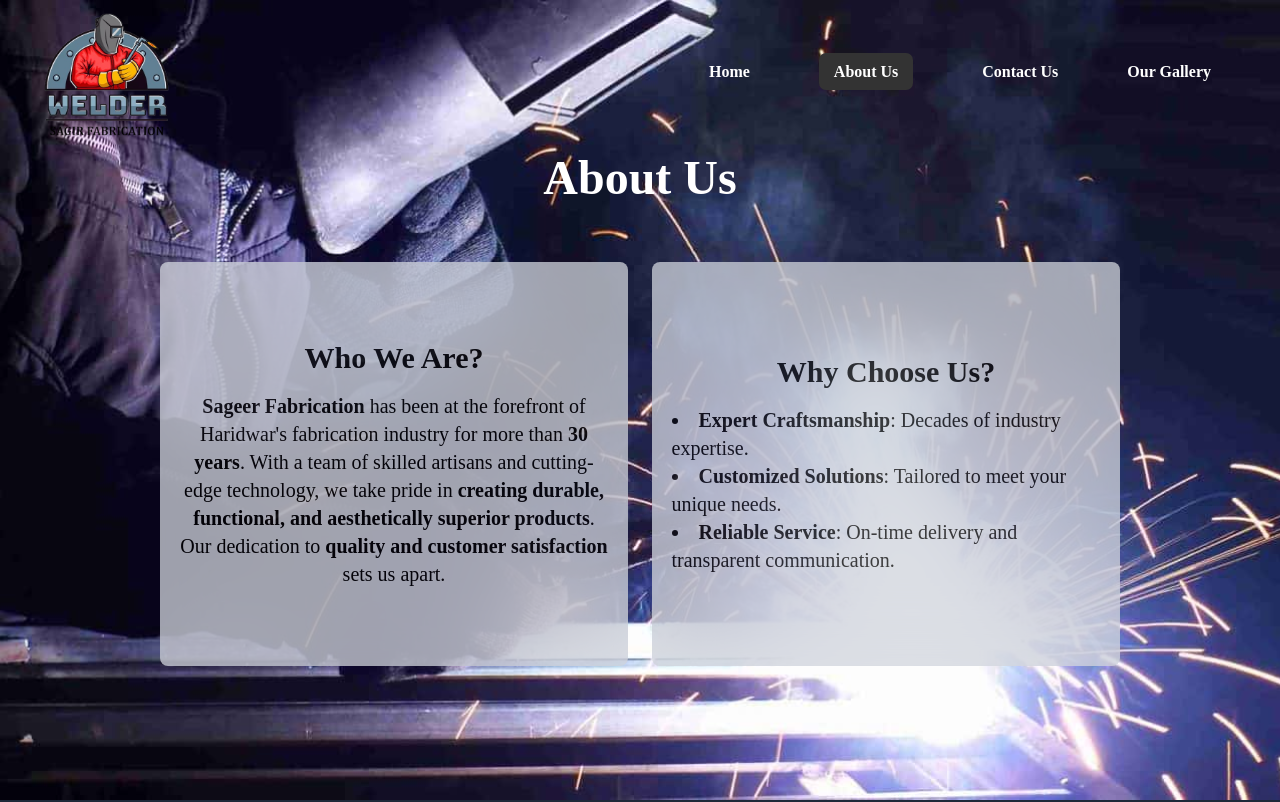
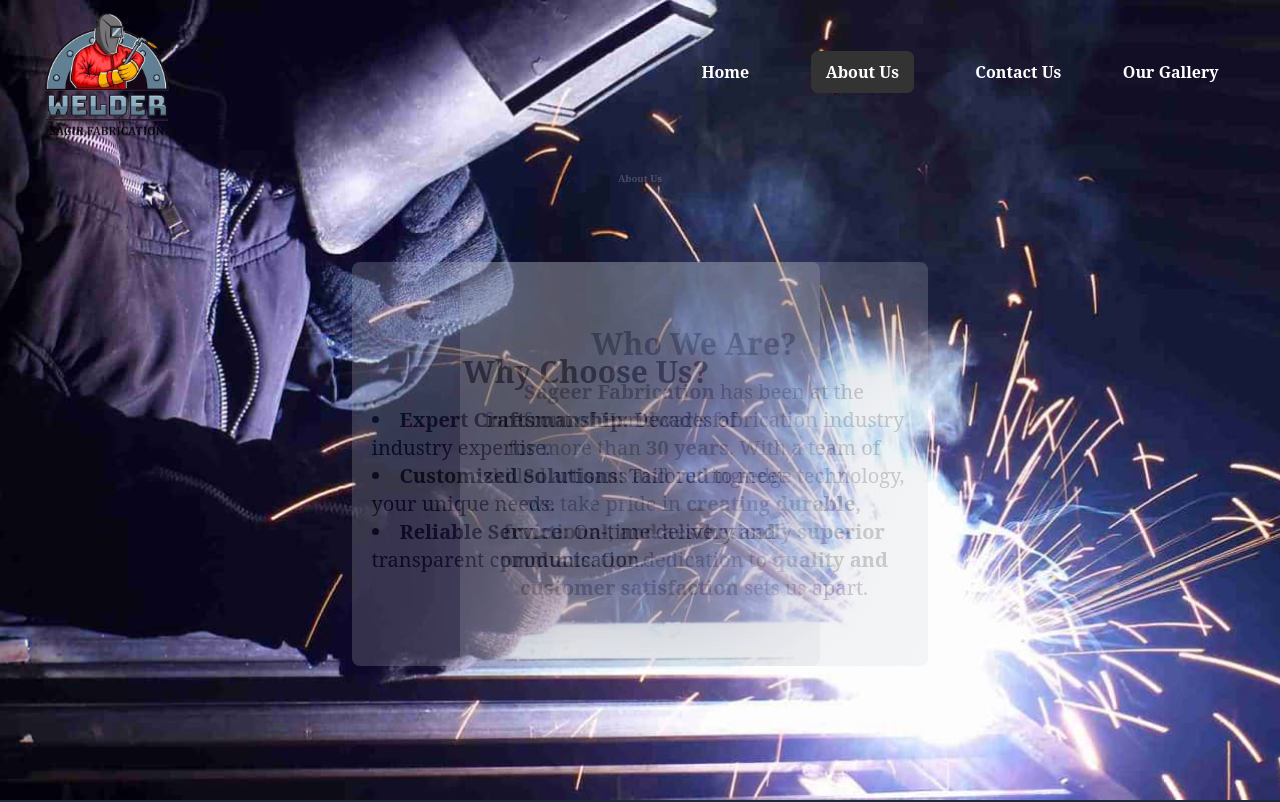
Before and after one commit to Anirudh-yaduvanshi/Sagir-fabrication, a React (Vite) app: page /about in a window 1280 px wide. Shown: the top 802 px of the page. Built offline with nearby package versions, Linux system fonts and the light colour scheme; a web font is replaced by a local one.

Commit message:
Update font

```diff
--- a/src/App.css
+++ b/src/App.css
@@ -5,14 +5,14 @@
     margin: 0;
     padding: 0;
     outline: none;
-    font-family: Playfair;
+    font-family: Playfair,"serif";
     -webkit-tap-highlight-color: transparent;
 }
 
 body {
 
     background-color: #f0f0f0;
-    font-family: Playfair;
+    font-family: Playfair,"serif";
     color: #333;
     box-sizing: border-box;
 }
```
